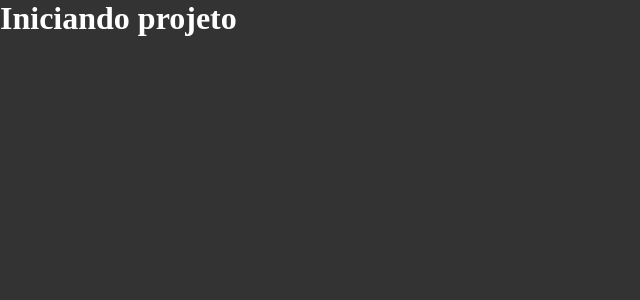
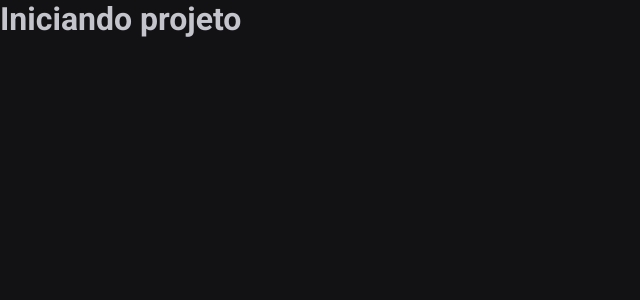
Before and after one commit to caio300/ignite-timer, a React (Vite) app: page / in a window 1280 px wide. Shown: the top 300 px of the page, without its empty margins (0-640 px from the left). Built offline with nearby package versions, Linux system fonts and the light colour scheme.

Commit message:
Cores e Fontes

```diff
--- a/index.html
+++ b/index.html
@@ -2,7 +2,14 @@
 <html lang="en">
   <head>
     <meta charset="UTF-8" />
+
+    <link rel="preconnect" href="https://fonts.googleapis.com" />
+    <link rel="preconnect" href="https://fonts.gstatic.com" crossorigin />
+
     <meta name="viewport" content="width=device-width, initial-scale=1.0" />
+
+    <link href="https://fonts.googleapis.com/css2?family=Roboto+Mono:wght@700&family=Roboto:wght@400;700&display=swap" rel="stylesheet" />
+
     <title>Ignite-Timer</title>
   </head>
   <body>
--- a/src/styles/global.ts
+++ b/src/styles/global.ts
@@ -10,4 +10,18 @@
     background: #333;
     color: #FFF;
   }
+
+  :focus {
+    outline: none;
+    box-shadow: 0 0 0 2px ${props => props.theme['green-500']};
+  }
+  body {
+    background: ${props => props.theme['gray-900']};
+    color: ${props => props.theme['gray-300']};
+  }
+  body, input, textarea, button {
+    font-family: 'Roboto', sans-serif;
+    font-weight: 400;
+    font-size: 1rem;
+  }
 `;
--- a/src/styles/themes/default.ts
+++ b/src/styles/themes/default.ts
@@ -1,5 +1,21 @@
 export const defaultTheme = {
   white: '#FFF',
-  primary: '#8257e6',
-  secondary: 'orange',
+
+  'gray-100': '#E1E1E6',
+  'gray-300': '#C4C4CC',
+  'gray-400': '#8D8D99',
+  'gray-500': '#7C7C8A',
+  'gray-600': '#323238',
+  'gray-700': '#29292E',
+  'gray-800': '#202024',
+  'gray-900': '#121214',
+
+  'green-300': '#00B37E',
+  'green-500': '#00875F',
+  'green-700': '#015F43',
+
+  'red-500': '#AB222E',
+  'red-700': '#7A1921',
+
+  'yellow-500': '#FBA94C',
 }
```
